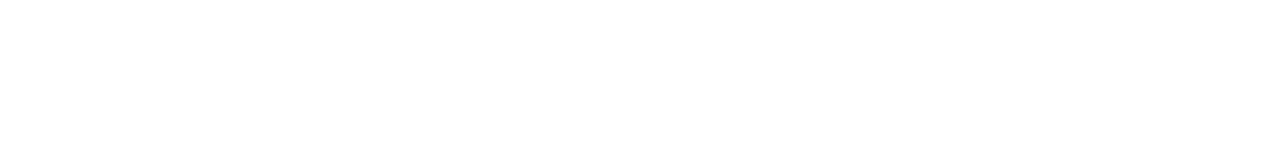
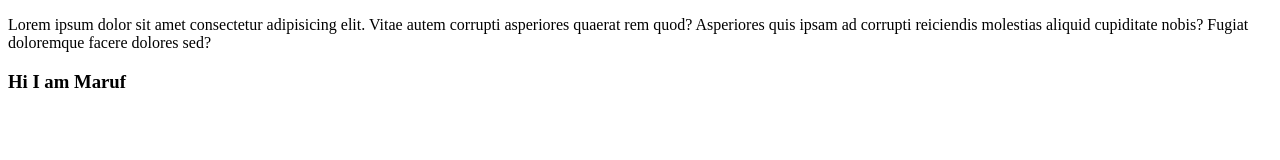
Before and after one commit to Maruf4d/my-simple-website, a plain HTML site: page index.html in a window 1280 px wide. Drawn offline with Linux system fonts and the light colour scheme.

Commit message:
1st Dream

```diff
--- a/index.html
+++ b/index.html
@@ -6,6 +6,11 @@
     <title>Document</title>
 </head>
 <body>
-
+    <p>Lorem ipsum dolor sit amet consectetur adipisicing elit. Vitae autem corrupti asperiores quaerat rem quod? Asperiores quis ipsam ad corrupti reiciendis molestias aliquid cupiditate nobis? Fugiat doloremque facere dolores sed?</p>
+    <div>
+        <h3>
+            Hi I am Maruf
+        </h3>
+    </div>
 </body>
 </html>
```
